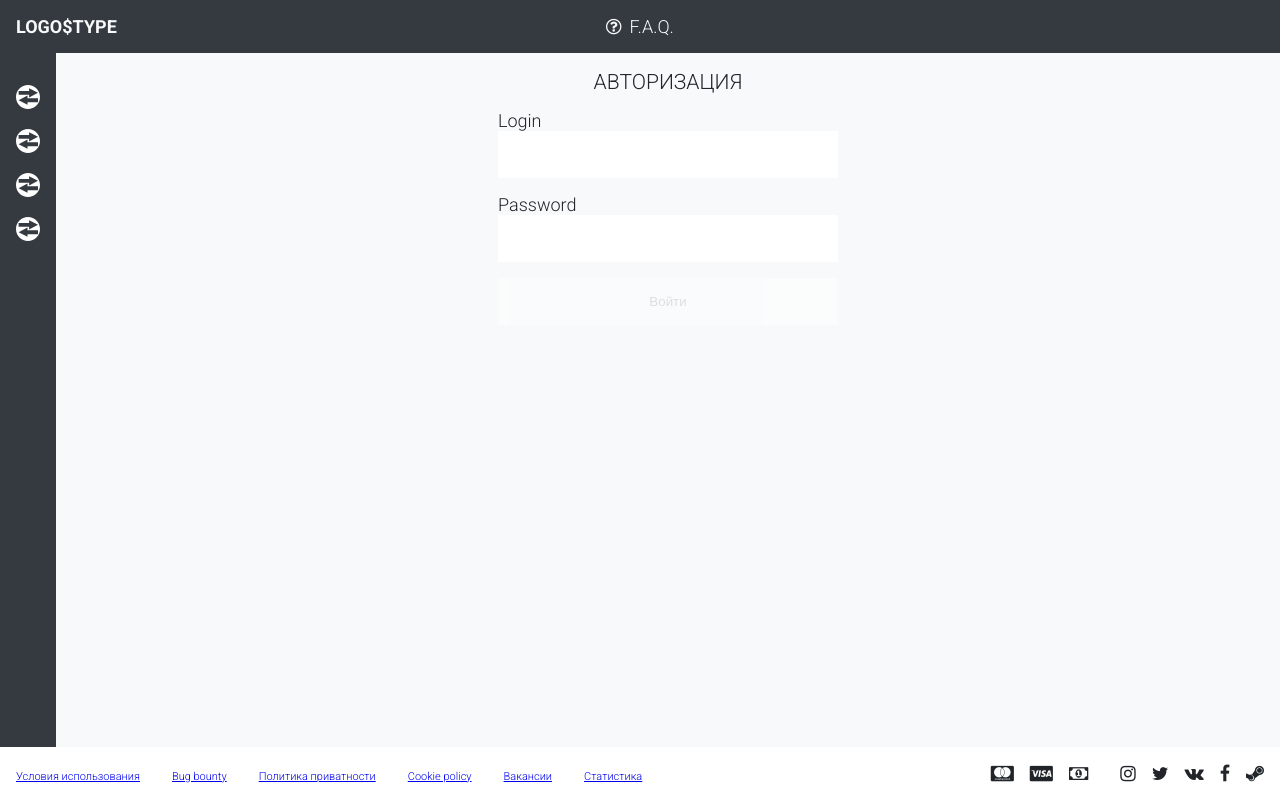
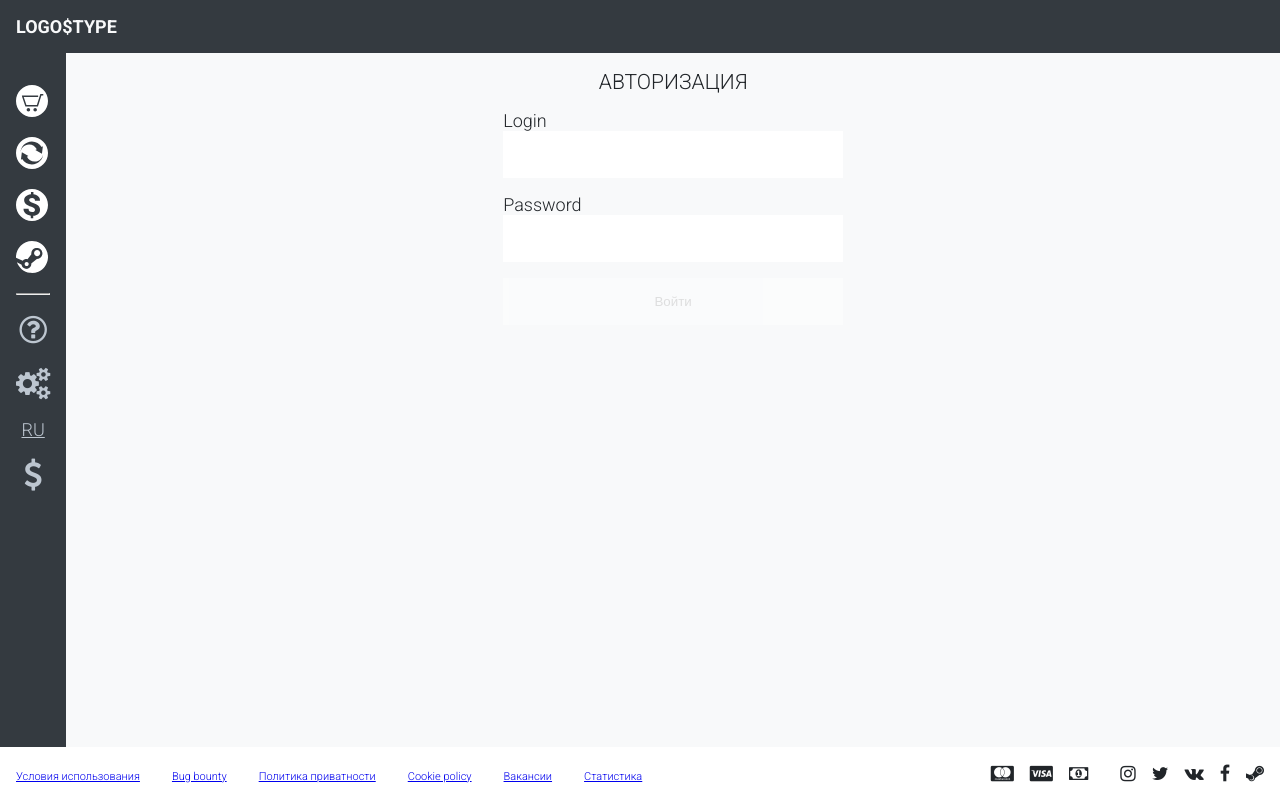
Before and after one commit to Petrovich1973/minin, a React (Create React App) app: page / in a window 1280 px wide. Built offline with nearby package versions, Linux system fonts and the light colour scheme.

Commit message:
add Icons

```diff
--- a/src/App.scss
+++ b/src/App.scss
@@ -269,6 +269,9 @@ p {
       color: $accent-color;
       padding: $size-base;
       flex-direction: column;
+      a {
+        color: darken($accent-color, 20%);
+      }
     }
     main {
       display: flex;
@@ -731,11 +734,13 @@ main#home {
       }
       a {
         @include flex-horizontal;
-        justify-content: center;
         @include dark-theme;
         padding: $size-base;
         width: ($size-base * 15);
         text-decoration: none;
+        & > * + * {
+          margin-left: $size-base;
+        }
       }
     }
   }
--- a/src/Components/Header.js
+++ b/src/Components/Header.js
@@ -11,11 +11,11 @@ const Header = ({user}) => (
         <div className="group-center">
             <div className="nav">
                 <ul className="navbar">
-                    <li className="medium-hide768">
+                    {/*<li className="medium-hide768">
                         <Link to="/faq"><i className="fa fa-question-circle-o"/>
                             <nobr>F.A.Q.</nobr>
                         </Link>
-                    </li>
+                    </li>*/}
                     {user.auth ? <li className="medium-hide1000">
                         <Link to="/profile"><i className="fa fa-angle-double-down color-green"/>
                             <nobr className="color-green">5% комиссия</nobr>
@@ -25,7 +25,7 @@ const Header = ({user}) => (
             </div>
             {user.auth ? <div className="user">
                 <div className="user-balance">
-                    <nobr>2 000.34</nobr>
+                    <nobr>$ 2 000.34</nobr>
                 </div>
                 <div className="user-avatar">
                     <img src={user.avatar_img} alt=""/>
@@ -60,7 +60,7 @@ const Header = ({user}) => (
                     </ul>
                 </div>
             </div> : null}
-            {user.auth ? <div className="nav">
+            {/*{user.auth ? <div className="nav">
                 <ul className="navbar">
                     <li className="medium-hide1000">
                         <Link to="/settings"><i className="fa fa-cogs"/>
@@ -68,7 +68,7 @@ const Header = ({user}) => (
                         </Link>
                     </li>
                 </ul>
-            </div> : null}
+            </div> : null}*/}
         </div>
         <div className="align-right">
             {user.auth ? <a className="logout" href="/">Log out</a> : null}
--- a/src/Components/Home.js
+++ b/src/Components/Home.js
@@ -1,6 +1,10 @@
 import React from 'react'
 import {Link} from 'react-router-dom'
 import {UserConsumer} from '../UserContext'
+import IconBuy from "./Icons/IconBuy";
+import IconChange from "./Icons/IconChange";
+import IconSell from "./Icons/IconSell";
+import IconWithdraw from "./Icons/IconWithdraw";
 
 const Home = () => {
 
@@ -19,16 +23,16 @@ const Home = () => {
                         <h2 className="align-center">Выберите действие</h2>
                         <ul className="select-action">
                             <li>
-                                <Link to={'/mode-buy'}><span>Купить</span></Link>
+                                <Link to={'/mode-buy'}><IconBuy/><span>Купить</span></Link>
                             </li>
                             <li>
-                                <Link to={'/mode-change'}><span>Обменять</span></Link>
+                                <Link to={'/mode-change'}><IconChange/><span>Обменять</span></Link>
                             </li>
                             <li>
-                                <Link to={'/mode-market'}><span>Продать</span></Link>
+                                <Link to={'/mode-market'}><IconSell/><span>Продать</span></Link>
                             </li>
                             <li>
-                                <Link to={'/mode-move-to-steam'}><span>Вывести в Steam</span></Link>
+                                <Link to={'/mode-move-to-steam'}><IconWithdraw/><span>Вывести в Steam</span></Link>
                             </li>
                         </ul>
                     </main>
--- /dev/null
+++ b/src/Components/Icons/IconBuy.js
@@ -0,0 +1,20 @@
+import React from 'react'
+
+const IconBuy = ({width = 32, height = 32}) => {
+    return (
+        <svg
+            width={width}
+            height={height}
+            viewBox="0 0 156 156"
+            fill="none"
+            xmlns="http://www.w3.org/2000/svg">
+            <path
+                fill="white"
+                fillRule="evenodd"
+                clipRule="evenodd"
+                d="M156 78C156 121.078 121.078 156 78 156C34.9219 156 0 121.078 0 78C0 34.9218 34.9219 0 78 0C121.078 0 156 34.9218 156 78ZM133 44H118.641L118.586 44.183L101.751 98H50.8733L37.6315 58H108V51H29V54.1999L30.2579 58L45.8409 105.072L46.0588 105H107V104.667L123.788 51H133V44ZM46.0588 105H46L52.4863 102.872L46.0588 105ZM60.5 129C65.1945 129 69 125.194 69 120.5C69 115.806 65.1945 112 60.5 112C55.8055 112 52 115.806 52 120.5C52 125.194 55.8055 129 60.5 129ZM102 120.5C102 125.194 98.1945 129 93.5 129C88.8055 129 85 125.194 85 120.5C85 115.806 88.8055 112 93.5 112C98.1945 112 102 115.806 102 120.5Z"/>
+        </svg>
+    )
+}
+
+export default IconBuy
--- a/src/Components/Icons/IconChange.js
+++ b/src/Components/Icons/IconChange.js
@@ -1,17 +1,19 @@
 import React from 'react'
 
-const IconChange = () => {
+const IconChange = ({width = 32, height = 32}) => {
     return (
-        <svg width="24" height="24" viewBox="0 0 156 156" fill="none" xmlns="http://www.w3.org/2000/svg">
+        <svg
+            width={width}
+            height={height}
+            viewBox="0 0 156 156"
+            fill="none"
+            xmlns="http://www.w3.org/2000/svg">
             <path
+                fill="white"
                 fillRule="evenodd"
                 clipRule="evenodd"
-                fill="white"
-                d="M156 78C156 121.078 121.078 156 78 156C34.9219 156 0 121.078 0 78C0 34.9218 34.9219 0 78 0C121.078 0 156 34.9218 156 78ZM85.25 81L143 51L85.25 21V38.8531H17V64.0466H85.25V81ZM74.75 112.047V129L17 99L74.75 69V86.8531H143V112.047H74.75Z"
-            />
+                d="M156 78C156 121.078 121.078 156 78 156C34.9219 156 0 121.078 0 78C0 34.9218 34.9219 0 78 0C121.078 0 156 34.9218 156 78ZM94.4346 63.6024L126.487 82L131 45.1764L124.919 48.2405C115.062 32.4771 97.6056 22 77.7155 22C46.9447 22 22 47.0748 22 78.0061C22 54.8076 40.7085 36.0015 63.7866 36.0015C80.4595 36.0015 94.8517 45.8173 101.556 60.0136L94.4346 63.6024ZM60.5654 92.3976L28.5133 74L24 110.824L30.0807 107.759C39.9385 123.523 57.3944 134 77.2845 134C108.055 134 133 108.925 133 77.9939C133 101.192 114.292 119.998 91.2134 119.998C74.5405 119.998 60.1483 110.183 53.4437 95.9864L60.5654 92.3976Z"/>
         </svg>
-
-
     )
 }
 
--- /dev/null
+++ b/src/Components/Icons/IconSell.js
@@ -0,0 +1,21 @@
+import React from 'react'
+
+const IconSell = ({width = 32, height = 32}) => {
+    return (
+        <svg
+            width={width}
+            height={height}
+            viewBox="0 0 156 156"
+            fill="none"
+            xmlns="http://www.w3.org/2000/svg">
+            <path
+                fillRule="evenodd"
+                clipRule="evenodd"
+                fill="white"
+                d="M156 78C156 121.078 121.078 156 78 156C34.9219 156 0 121.078 0 78C0 34.9218 34.9219 0 78 0C121.078 0 156 34.9218 156 78ZM73 15H85V25.5308C89.9749 26.0617 94.5503 27.2702 98.7266 29.1562C104.586 31.7812 109.133 35.5312 112.367 40.4062C115.602 45.2344 117.219 50.7656 117.219 57H92.6094C92.6094 52.8281 91.3203 49.5938 88.7422 47.2969C86.2109 45 82.7656 43.8516 78.4062 43.8516C74 43.8516 70.5078 44.8359 67.9297 46.8047C65.3984 48.7266 64.1328 51.1875 64.1328 54.1875C64.1328 56.8125 65.5391 59.2031 68.3516 61.3594C71.1641 63.4688 76.1094 65.6719 83.1875 67.9688C90.2656 70.2188 96.0781 72.6562 100.625 75.2812C111.688 81.6562 117.219 90.4453 117.219 101.648C117.219 110.602 113.844 117.633 107.094 122.742C101.266 127.154 93.5676 129.661 84 130.263V142H72V130.001C66.5405 129.377 61.4572 128.036 56.75 125.977C50.0469 122.977 44.9844 118.898 41.5625 113.742C38.1875 108.539 36.5 102.562 36.5 95.8125H61.25C61.25 101.297 62.6562 105.352 65.4688 107.977C68.3281 110.555 72.9453 111.844 79.3203 111.844C83.3984 111.844 86.6094 110.977 88.9531 109.242C91.3438 107.461 92.5391 104.977 92.5391 101.789C92.5391 98.1797 91.25 95.3672 88.6719 93.3516C86.1406 91.3359 81.6641 89.25 75.2422 87.0938C68.8203 84.9375 63.5703 82.8516 59.4922 80.8359C46.2266 74.3203 39.5938 65.3672 39.5938 53.9766C39.5938 48.3047 41.2344 43.3125 44.5156 39C47.8438 34.6406 52.5312 31.2656 58.5781 28.875C62.9867 27.0979 67.7941 25.9686 73 25.4871V15Z"/>
+        </svg>
+
+    )
+}
+
+export default IconSell
--- /dev/null
+++ b/src/Components/Icons/IconWithdraw.js
@@ -0,0 +1,24 @@
+import React from 'react'
+
+const IconWithdraw = ({width = 32, height = 32}) => {
+    return (
+        <svg
+            width={width}
+            height={height}
+            viewBox="0 0 156 156"
+            fill="none"
+            xmlns="http://www.w3.org/2000/svg">
+            <g fill="white">
+                <path
+                    d="M62 112C62 117.523 57.5228 122 52 122C46.4772 122 42 117.523 42 112C42 106.477 46.4772 102 52 102C57.5228 102 62 106.477 62 112Z"/>
+                <path
+                    d="M77.9543 5.3597e-05C57.2795 5.3597e-05 37.4516 8.21788 22.8323 22.8457C8.21302 37.4736 0 57.3131 0 78C0 79.1531 0 80.3061 0 81.4592L32.8086 96.3809C35.6139 93.0468 39.306 90.5763 43.457 89.2558C47.6081 87.9353 52.0482 87.8189 56.2627 88.92L74.9039 64.4348C74.7083 63.223 74.595 61.9993 74.565 60.7722C74.565 55.4063 76.1552 50.1609 79.1346 45.6994C82.114 41.2378 86.3487 37.7604 91.3032 35.707C96.2578 33.6535 101.71 33.1163 106.969 34.1631C112.229 35.2099 117.06 37.7938 120.852 41.5881C124.644 45.3824 127.227 50.2165 128.273 55.4793C129.319 60.7421 128.782 66.1971 126.73 71.1546C124.678 76.112 121.203 80.3492 116.744 83.3303C112.285 86.3115 107.042 87.9026 101.68 87.9026L74.565 110.217C74.565 110.692 74.565 111.167 74.565 111.71C74.7046 117.769 72.5163 123.651 68.4508 128.143C64.3852 132.636 58.7523 135.397 52.7127 135.858C46.6731 136.319 40.6868 134.444 35.9875 130.62C31.2881 126.796 28.2337 121.315 27.4535 115.304L4.54169 103.977C9.30302 117.466 17.6797 129.384 28.7555 138.429C39.8314 147.474 53.1798 153.297 67.3407 155.261C81.5017 157.225 95.9299 155.255 109.047 149.567C122.164 143.878 133.466 134.689 141.715 123.006C149.964 111.322 154.843 97.5942 155.818 83.3227C156.794 69.0512 153.828 54.7862 147.246 42.0878C140.664 29.3893 130.718 18.7466 118.497 11.3236C106.276 3.90062 92.2507 -0.016713 77.9543 5.3597e-05Z"/>
+                <path
+                    d="M118 59C118 67.2843 111.284 74 103 74C94.7157 74 88 67.2843 88 59C88 50.7157 94.7157 44 103 44C111.284 44 118 50.7157 118 59Z"/>
+            </g>
+        </svg>
+
+    )
+}
+
+export default IconWithdraw
--- a/src/Components/Profile.js
+++ b/src/Components/Profile.js
@@ -105,9 +105,19 @@ const Profile = () => {
                                                 <td>76561197998942485</td>
                                             </tr>
                                             <tr>
+                                                <td>Язык</td>
+                                                <td/>
+                                                <td>RU</td>
+                                            </tr>
+                                            <tr>
+                                                <td>Валюта</td>
+                                                <td/>
+                                                <td>$</td>
+                                            </tr>
+                                            <tr>
+                                                <td>History</td>
+                                                <td/>
                                                 <td><Link to={'/transactions'}>Транзакции</Link></td>
-                                                <td/>
-                                                <td/>
                                             </tr>
                                             </tbody>
                                         </table>
--- a/src/Components/Sidebar.js
+++ b/src/Components/Sidebar.js
@@ -1,13 +1,32 @@
 import React from 'react'
-import IconChange from "./Icons/IconChange";
+import {Link} from 'react-router-dom'
+import IconChange from "./Icons/IconChange"
+import IconBuy from "./Icons/IconBuy"
+import IconSell from "./Icons/IconSell"
+import IconWithdraw from "./Icons/IconWithdraw"
 
 const Sidebar = () => {
     return (
         <div className="sidebar">
-            <p><IconChange/></p>
-            <p><IconChange/></p>
-            <p><IconChange/></p>
-            <p><IconChange/></p>
+            <p><Link to={'/mode-buy'}><IconBuy/></Link></p>
+            <p><Link to={'/mode-change'}><IconChange/></Link></p>
+            <p><Link to={'/mode-market'}><IconSell/></Link></p>
+            <p><Link to={'/mode-move-to-steam'}><IconWithdraw/></Link></p>
+            <hr/>
+            <div>
+                <p className="align-center" style={{fontSize: 32}}>
+                    <Link to="/faq"><i className="fa fa-question-circle-o"/></Link>
+                </p>
+                <p className="align-center" style={{fontSize: 32}}>
+                    <Link to="/settings"><i className="fa fa-cogs"/></Link>
+                </p>
+                <p className="align-center">
+                    <Link to="/profile">RU</Link>
+                </p>
+                <p className="align-center" style={{fontSize: 32}}>
+                    <Link to="/profile"><i className="fa fa-usd"/></Link>
+                </p>
+            </div>
         </div>
 
 
```
